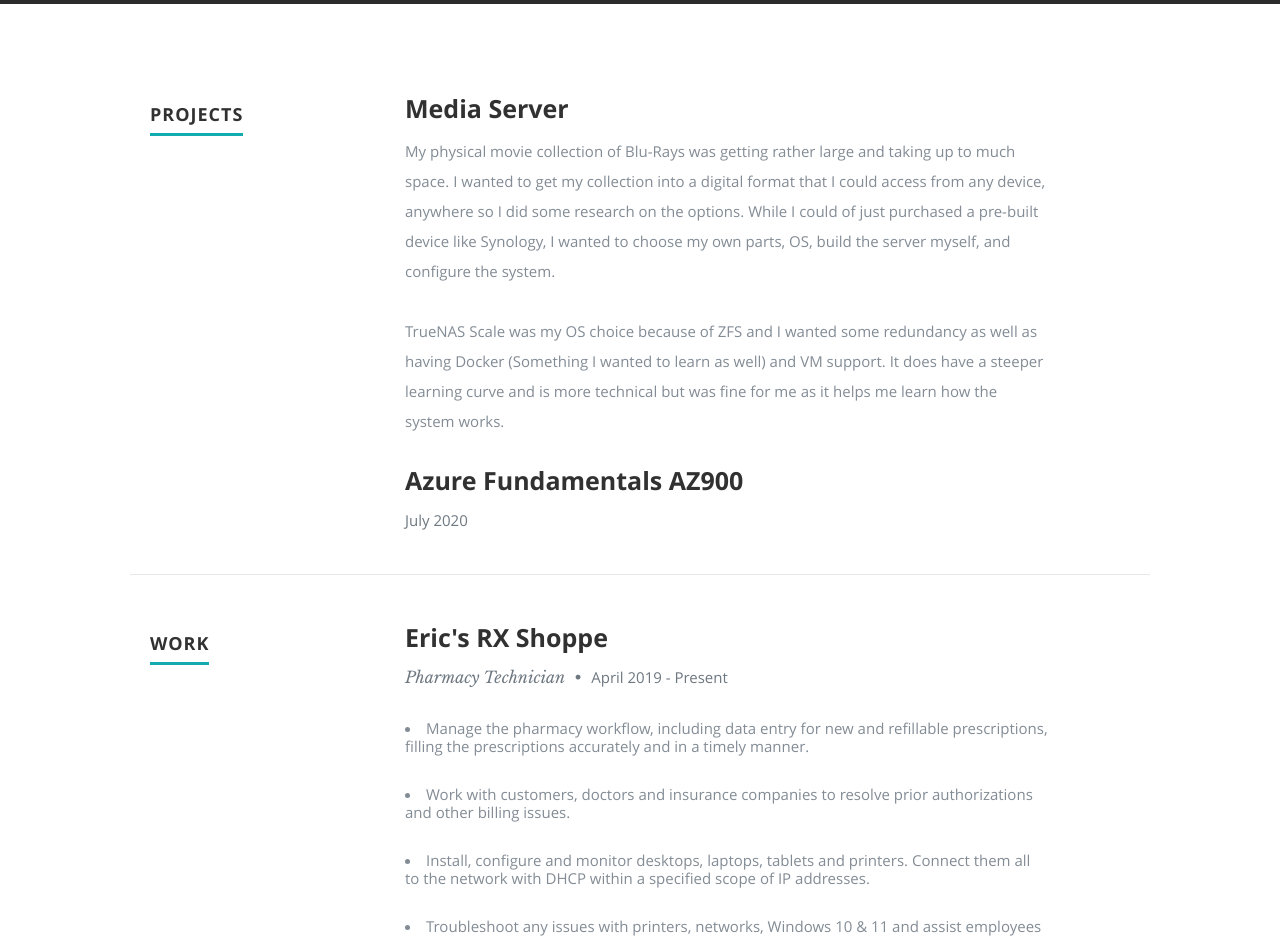
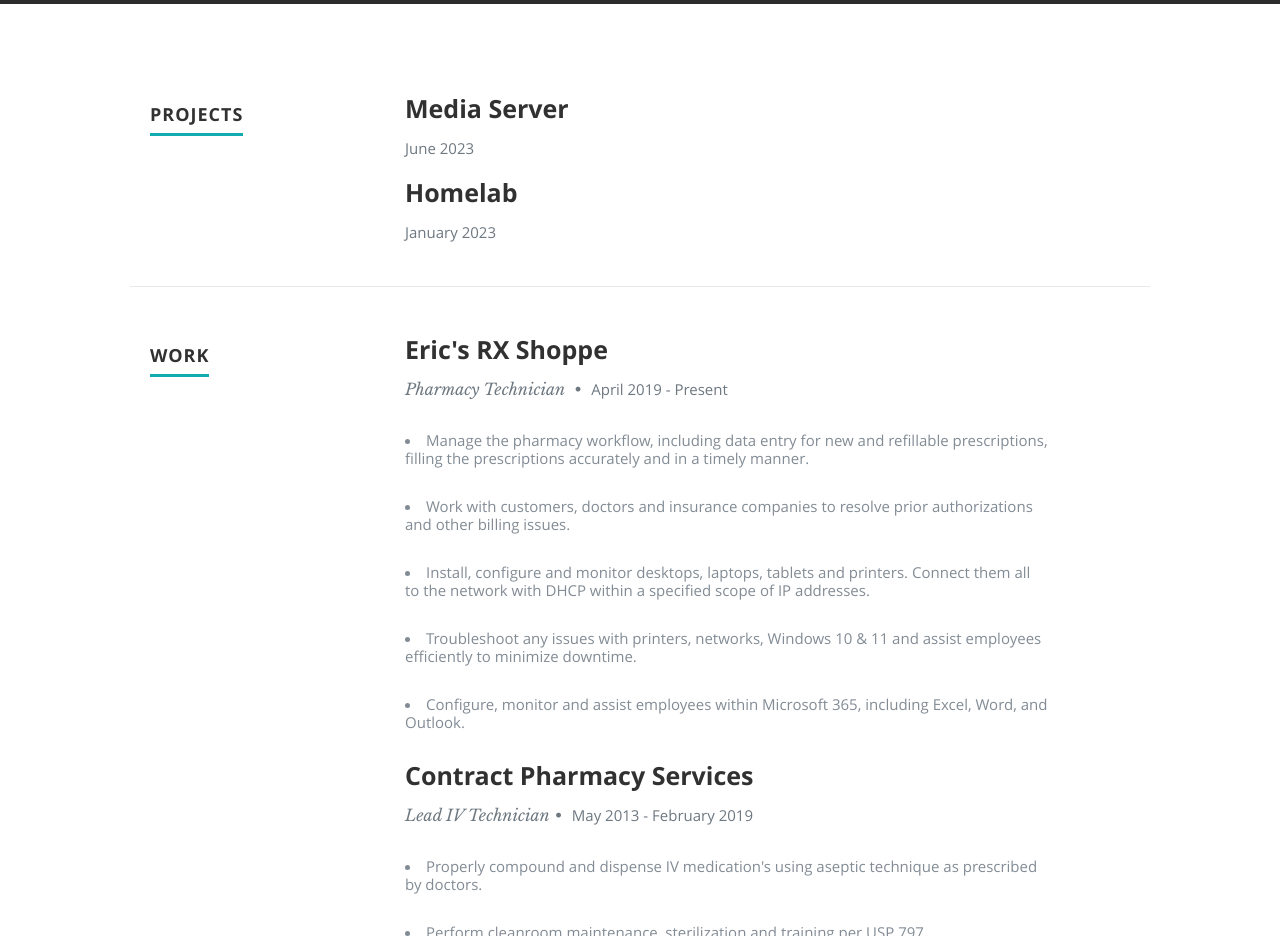
Before and after one commit to d-hearn/azure-resume, a plain HTML site: page frontend/index.html in a window 1280 px wide. Shown: the part 1180-2116 px from the top of the page. Drawn offline with nearby package versions, Linux system fonts and the light colour scheme; no server answers.

Commit message:
changes made to projects section

```diff
--- a/frontend/index.html
+++ b/frontend/index.html
@@ -120,13 +120,7 @@
                <div class="twelve columns">
 
                   <h3>Media Server</h3>
-                  <p>My physical movie collection of Blu-Rays was getting rather large and taking up to much space.  I wanted to get my collection into a digital format
-                  that I could access from any device, anywhere so I did some research on the options.  While I could of just purchased a pre-built device like Synology, I wanted to
-                  choose my own parts, OS, build the server myself, and configure the system.</p>
-
-                  <p>TrueNAS Scale was my OS choice because of ZFS and I wanted some redundancy as well as having Docker (Something I wanted to learn as well) and VM support.  It does have a
-                  steeper learning curve and is more technical but was fine for me as it helps me learn how the system works.
-                  </p>
+                  <p class="info"><em class="date">June 2023</em></p>
 
                </div>
 
@@ -136,8 +130,8 @@
 
                <div class="twelve columns">
 
-                  <h3>Azure Fundamentals AZ900</h3>
-                  <p class="info"><em class="date">July 2020</em></p>
+                  <h3>Homelab</h3>
+                  <p class="info"><em class="date">January 2023</em></p>
 
                </div>
 
```
